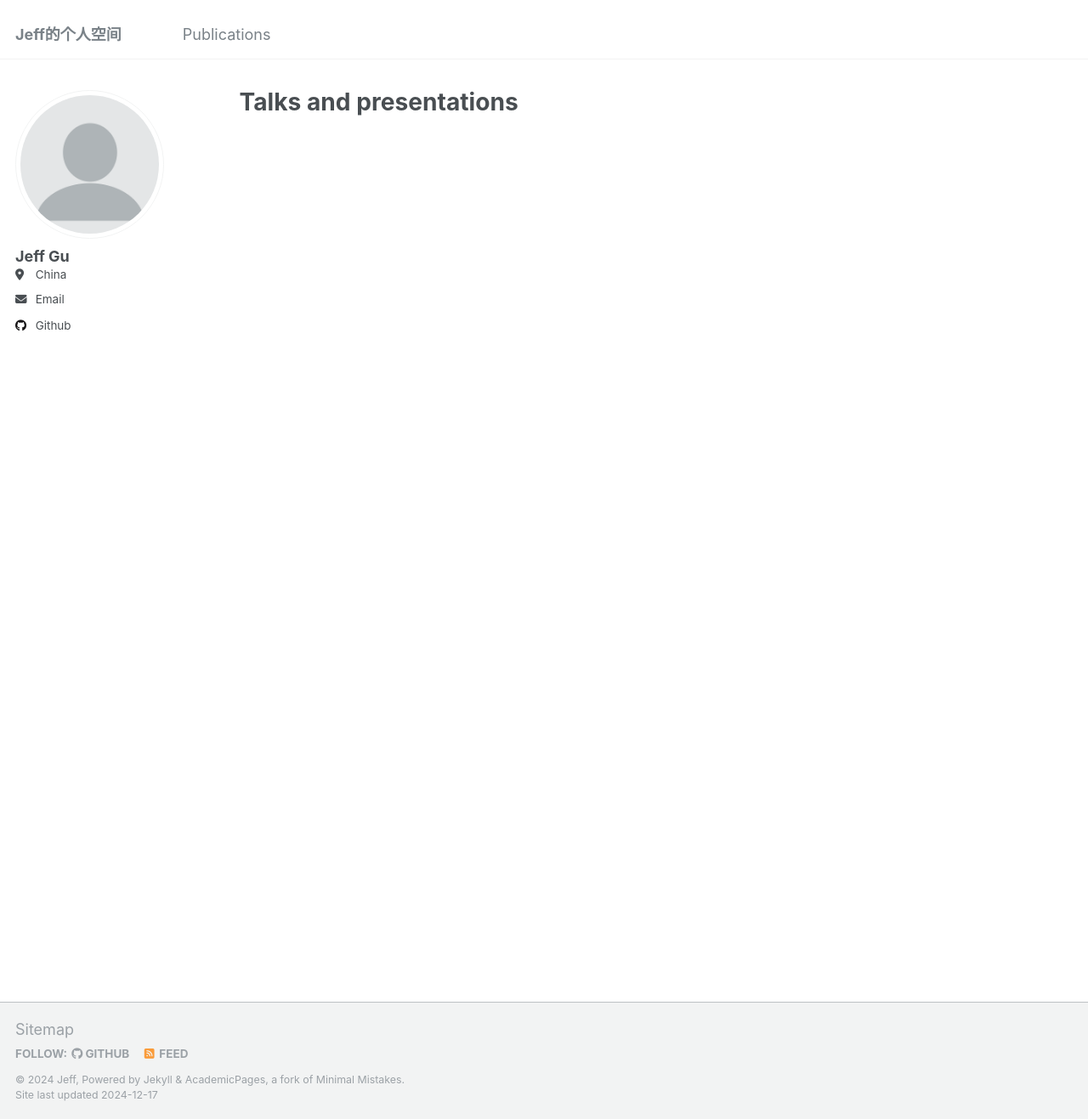
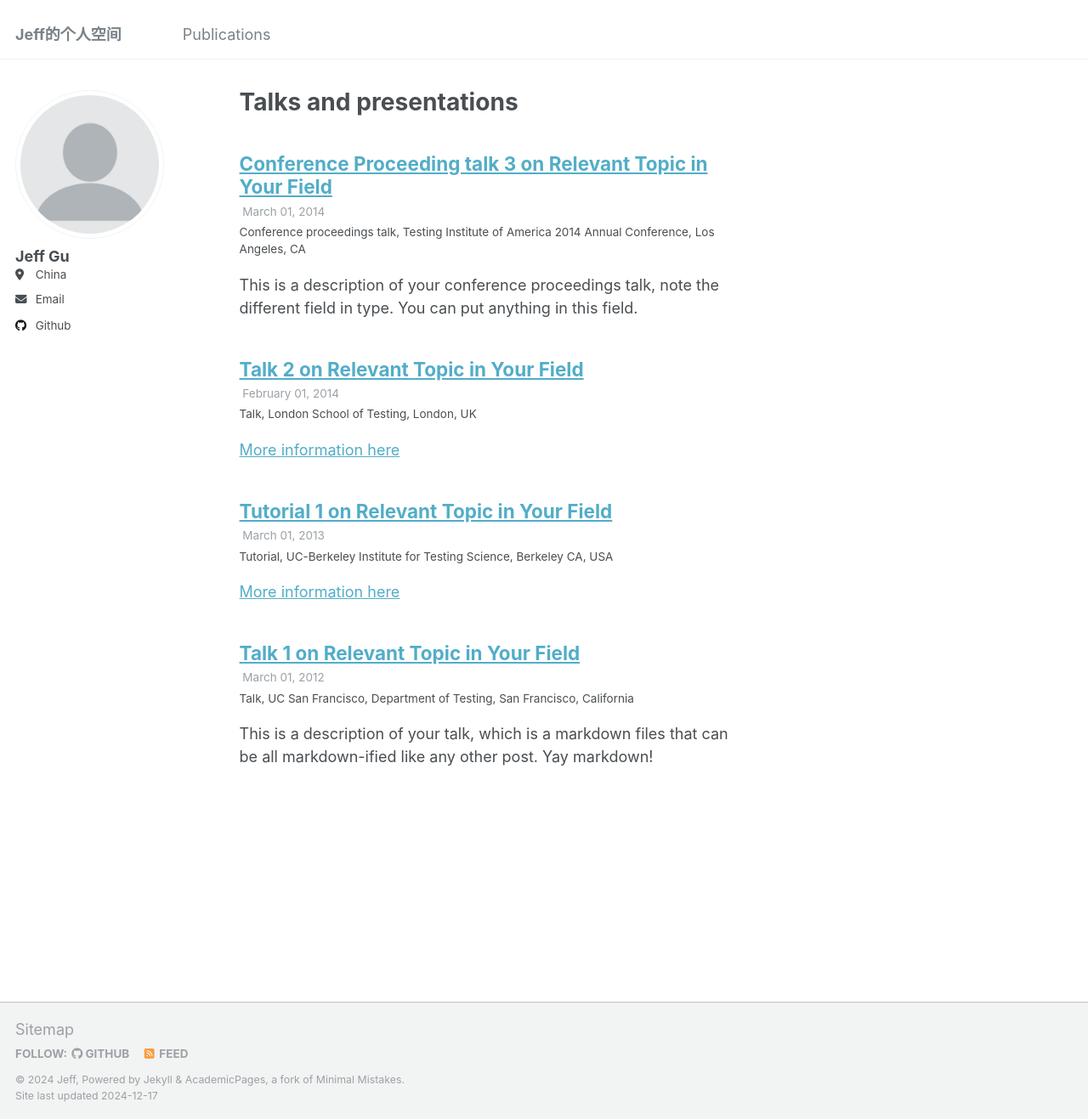
Before and after one commit to JeffGu98/JeffGu98.github.io, a Jekyll site: the page built from _pages/talks.html, in a window 1280 px wide and 1317 px high. Shown: the whole window at 85% size. Built offline with Jekyll 4.4.1, drawn with Linux system fonts in a browser that asks for light colours; part of the change alters nothing that is shown.

Commit message:
config回滚

```diff
--- a/_config.yml
+++ b/_config.yml
@@ -211,49 +211,49 @@ kramdown:
 
 # These settings control the types of collections used by the template
 collections:
-  # teaching:
-  #   output: true
-  #   permalink: /:collection/:path/
+  teaching:
+    output: true
+    permalink: /:collection/:path/
   publications:
     output: true
     permalink: /:collection/:path/
-  # portfolio:
-  #   output: true
-  #   permalink: /:collection/:path/
-  # talks:
-  #   output: true
-  #   permalink: /:collection/:path/
+  portfolio:
+    output: true
+    permalink: /:collection/:path/
+  talks:
+    output: true
+    permalink: /:collection/:path/
 
 
 # These settings control how pages and collections are included in the site
 defaults:
   # _posts
-  # - scope:
-  #     path: ""
-  #     type: posts
-  #   values:
-  #     layout: single
-  #     author_profile: true
-  #     read_time: true
-  #     comments: true
-  #     share: true
-  #     related: true
+  - scope:
+      path: ""
+      type: posts
+    values:
+      layout: single
+      author_profile: true
+      read_time: true
+      comments: true
+      share: true
+      related: true
   # _pages
-  # - scope:
-  #     path: ""
-  #     type: pages
-  #   values:
-  #     layout: single
-  #     author_profile: true
+  - scope:
+      path: ""
+      type: pages
+    values:
+      layout: single
+      author_profile: true
   # _teaching
-  # - scope:
-  #     path: ""
-  #     type: teaching
-  #   values:
-  #     layout: single
-  #     author_profile: true
-  #     share: true
-  #     comments: true
+  - scope:
+      path: ""
+      type: teaching
+    values:
+      layout: single
+      author_profile: true
+      share: true
+      comments: true
   # _publications
   - scope:
       path: ""
@@ -264,22 +264,22 @@ defaults:
       share: true
       comments: true
   # _portfolio
-  # - scope:
-  #     path: ""
-  #     type: portfolio
-  #   values:
-  #     layout: single
-  #     author_profile: true
-  #     share: true
-  #     comment: true
+  - scope:
+      path: ""
+      type: portfolio
+    values:
+      layout: single
+      author_profile: true
+      share: true
+      comment: true
   # _talks
-  # - scope:
-  #     path: ""
-  #     type: talks
-  #   values:
-  #     layout: talk
-  #     author_profile: true
-  #     share: true
+  - scope:
+      path: ""
+      type: talks
+    values:
+      layout: talk
+      author_profile: true
+      share: true
 
 
 # Sass/SCSS
```
